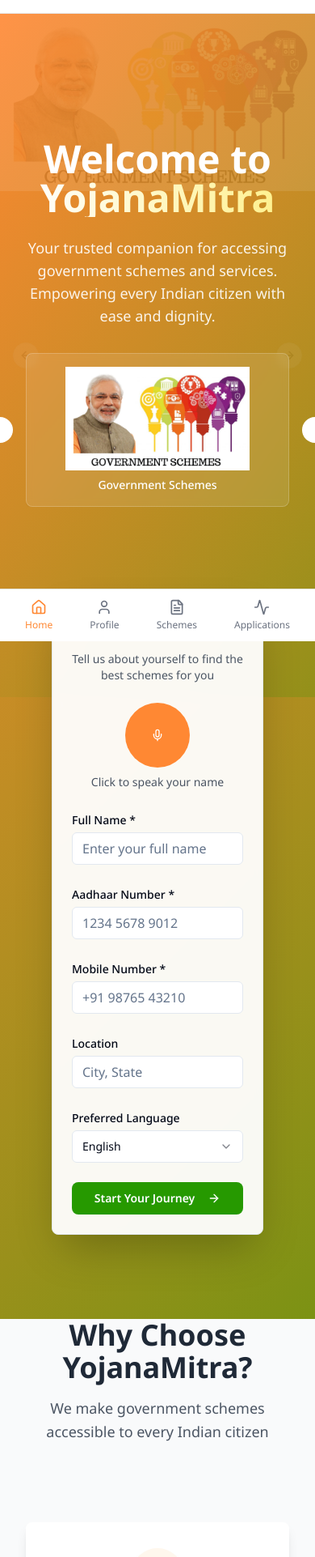
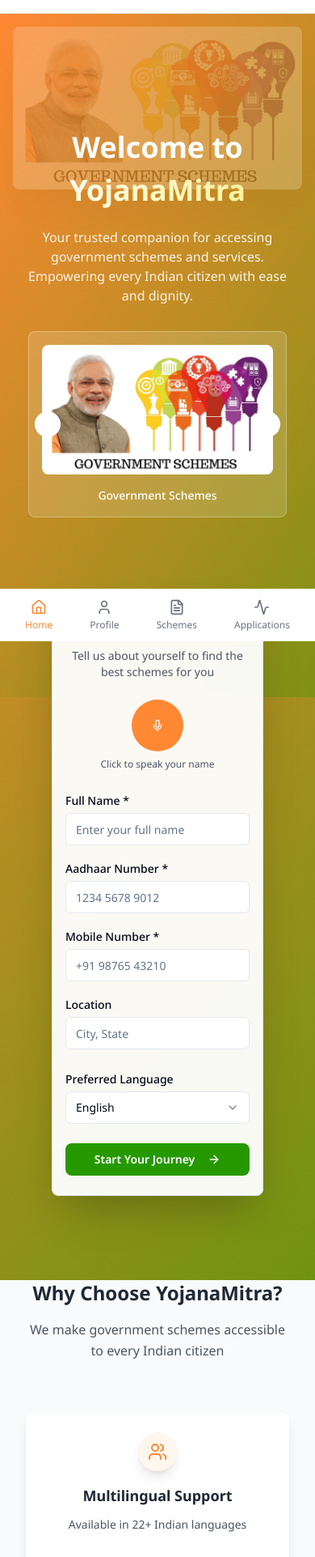
Before and after one commit to anmolsureka30/yojana-mitra-vista, a React (Vite) app: page / in a window 390 px wide. Shown: the part 52-1975 px from the top of the page at 81% size. Built offline with nearby package versions, Linux system fonts and the light colour scheme.

Commit message:
Enhance image display and responsiveness
Adjust image sizes to fit containers, improve visual appeal, and ensure mobile responsiveness.

```diff
--- a/src/pages/Index.tsx
+++ b/src/pages/Index.tsx
@@ -152,28 +152,26 @@ const Index = () => {
 
   return (
     <div className="min-h-screen bg-gradient-india">
-      {/* Hero Section with Animated Carousel */}
+      {/* Hero Section with Enhanced Animated Carousel */}
       <div className="relative pt-20 pb-32 flex content-center items-center justify-center min-h-screen overflow-hidden">
-        <div className="absolute top-0 w-full h-full bg-gradient-to-br from-saffron/20 to-indian-green/20"></div>
+        <div className="absolute top-0 w-full h-full bg-gradient-to-br from-saffron/30 to-indian-green/30"></div>
 
-        {/* Animated Background Carousel */}
-        <div className="absolute inset-0 opacity-10">
-          <Carousel className="w-full h-full" opts={{ loop: true, duration: 60 }}>
+        {/* Enhanced Background Carousel */}
+        <div className="absolute inset-0 opacity-20">
+          <Carousel className="w-full h-full" opts={{ loop: true, duration: 80 }}>
             <CarouselContent className="h-full">
               {schemeImages.map((image, index) => (
                 <CarouselItem key={index} className="h-full">
-                  <div className="relative h-full w-full flex items-center justify-center">
+                  <div className="relative h-full w-full flex items-center justify-center p-4">
                     <img
                       src={image.src}
                       alt={image.alt}
-                      className="max-w-full max-h-full object-contain animate-fade-in"
+                      className="w-full h-full object-cover rounded-lg animate-fade-in shadow-2xl"
                     />
                   </div>
                 </CarouselItem>
               ))}
             </CarouselContent>
-            <CarouselPrevious className="left-4 opacity-50 hover:opacity-100" />
-            <CarouselNext className="right-4 opacity-50 hover:opacity-100" />
           </Carousel>
         </div>
 
@@ -181,38 +179,40 @@ const Index = () => {
           <div className="items-center flex flex-wrap">
             <div className="w-full lg:w-6/12 px-4 ml-auto mr-auto text-center">
               <div className="fade-in-up">
-                <h1 className="text-white font-bold text-5xl md:text-6xl mb-6">
+                <h1 className="text-white font-bold text-4xl md:text-5xl lg:text-6xl mb-6 leading-tight">
                   Welcome to
-                  <span className="block text-transparent bg-clip-text bg-gradient-to-r from-white to-yellow-200">
+                  <span className="block text-transparent bg-clip-text bg-gradient-to-r from-white to-yellow-200 mt-2">
                     YojanaMitra
                   </span>
                 </h1>
-                <p className="mt-4 text-lg text-white/90 mb-8">
+                <p className="mt-4 text-base md:text-lg text-white/90 mb-8 max-w-2xl mx-auto">
                   Your trusted companion for accessing government schemes and services.
                   Empowering every Indian citizen with ease and dignity.
                 </p>
 
-                {/* Featured Schemes Carousel */}
+                {/* Enhanced Featured Schemes Carousel */}
                 <div className="mt-8 mb-8">
-                  <Carousel className="w-full max-w-md mx-auto" opts={{ loop: true }}>
+                  <Carousel className="w-full max-w-xs sm:max-w-md lg:max-w-lg mx-auto" opts={{ loop: true }}>
                     <CarouselContent>
                       {schemeImages.map((image, index) => (
                         <CarouselItem key={index}>
-                          <Card className="bg-white/10 backdrop-blur-sm border-white/20">
-                            <CardContent className="p-4">
-                              <img
-                                src={image.src}
-                                alt={image.alt}
-                                className="w-full h-32 object-contain rounded-lg mb-2"
-                              />
-                              <p className="text-white text-sm font-medium">{image.title}</p>
+                          <Card className="bg-white/15 backdrop-blur-md border-white/30 shadow-xl">
+                            <CardContent className="p-4 sm:p-6">
+                              <div className="aspect-video w-full mb-4 overflow-hidden rounded-lg">
+                                <img
+                                  src={image.src}
+                                  alt={image.alt}
+                                  className="w-full h-full object-cover hover:scale-105 transition-transform duration-300"
+                                />
+                              </div>
+                              <p className="text-white text-sm sm:text-base font-medium text-center">{image.title}</p>
                             </CardContent>
                           </Card>
                         </CarouselItem>
                       ))}
                     </CarouselContent>
-                    <CarouselPrevious className="text-white border-white/30 hover:bg-white/20" />
-                    <CarouselNext className="text-white border-white/30 hover:bg-white/20" />
+                    <CarouselPrevious className="text-white border-white/40 hover:bg-white/20 left-2 sm:left-4" />
+                    <CarouselNext className="text-white border-white/40 hover:bg-white/20 right-2 sm:right-4" />
                   </Carousel>
                 </div>
               </div>
@@ -227,98 +227,98 @@ const Index = () => {
           <div className="flex flex-wrap justify-center">
             <div className="w-full lg:w-8/12 px-4">
               <Card className="relative flex flex-col min-w-0 break-words w-full mb-6 shadow-2xl rounded-lg bg-white/95 backdrop-blur-sm slide-in-right">
-                <CardHeader className="text-center">
-                  <CardTitle className="text-2xl font-bold text-gray-800 mb-2">
+                <CardHeader className="text-center px-4 sm:px-6">
+                  <CardTitle className="text-xl sm:text-2xl font-bold text-gray-800 mb-2">
                     Let's Get Started
                   </CardTitle>
-                  <CardDescription className="text-gray-600">
+                  <CardDescription className="text-gray-600 text-sm sm:text-base">
                     Tell us about yourself to find the best schemes for you
                   </CardDescription>
                 </CardHeader>
 
-                <CardContent>
+                <CardContent className="px-4 sm:px-6">
                   <form onSubmit={handleSubmit} className="space-y-6">
                     {/* Voice Input Section */}
                     <div className="text-center mb-6">
                       <Button
                         type="button"
                         onClick={isListening ? stopVoiceInput : startVoiceInput}
-                        className={`w-20 h-20 rounded-full ${
+                        className={`w-16 h-16 sm:w-20 sm:h-20 rounded-full ${
                           isListening
                             ? 'bg-red-500 hover:bg-red-600 animate-pulse'
                             : 'bg-saffron hover:bg-saffron/90 pulse-mic'
                         } transition-all duration-300`}
                       >
                         {isListening ? (
-                          <MicOff className="h-8 w-8 text-white" />
+                          <MicOff className="h-6 w-6 sm:h-8 sm:w-8 text-white" />
                         ) : (
-                          <Mic className="h-8 w-8 text-white" />
+                          <Mic className="h-6 w-6 sm:h-8 sm:w-8 text-white" />
                         )}
                       </Button>
-                      <p className="text-sm text-gray-600 mt-2">
+                      <p className="text-xs sm:text-sm text-gray-600 mt-2">
                         {isListening ? "Listening... Click to stop" : "Click to speak your name"}
                       </p>
                     </div>
 
                     {/* Form Fields */}
-                    <div className="grid grid-cols-1 md:grid-cols-2 gap-6">
+                    <div className="grid grid-cols-1 md:grid-cols-2 gap-4 sm:gap-6">
                       <div>
-                        <Label htmlFor="name">Full Name *</Label>
+                        <Label htmlFor="name" className="text-sm sm:text-base">Full Name *</Label>
                         <Input
                           id="name"
                           type="text"
                           placeholder="Enter your full name"
                           value={formData.name}
                           onChange={(e) => setFormData(prev => ({ ...prev, name: e.target.value }))}
-                          className="mt-1"
+                          className="mt-1 text-sm sm:text-base"
                           required
                         />
                       </div>
 
                       <div>
-                        <Label htmlFor="aadhaar">Aadhaar Number *</Label>
+                        <Label htmlFor="aadhaar" className="text-sm sm:text-base">Aadhaar Number *</Label>
                         <Input
                           id="aadhaar"
                           type="text"
                           placeholder="1234 5678 9012"
                           value={formData.aadhaar}
                           onChange={(e) => setFormData(prev => ({ ...prev, aadhaar: e.target.value }))}
-                          className="mt-1"
+                          className="mt-1 text-sm sm:text-base"
                           maxLength={12}
                           required
                         />
                       </div>
 
                       <div>
-                        <Label htmlFor="phone">Mobile Number *</Label>
+                        <Label htmlFor="phone" className="text-sm sm:text-base">Mobile Number *</Label>
                         <Input
                           id="phone"
                           type="tel"
                           placeholder="+91 98765 43210"
                           value={formData.phone}
                           onChange={(e) => setFormData(prev => ({ ...prev, phone: e.target.value }))}
-                          className="mt-1"
+                          className="mt-1 text-sm sm:text-base"
                           required
                         />
                       </div>
 
                       <div>
-                        <Label htmlFor="location">Location</Label>
+                        <Label htmlFor="location" className="text-sm sm:text-base">Location</Label>
                         <Input
                           id="location"
                           type="text"
                           placeholder="City, State"
                           value={formData.location}
                           onChange={(e) => setFormData(prev => ({ ...prev, location: e.target.value }))}
-                          className="mt-1"
+                          className="mt-1 text-sm sm:text-base"
                         />
                       </div>
                     </div>
 
                     <div>
-                      <Label htmlFor="language">Preferred Language</Label>
+                      <Label htmlFor="language" className="text-sm sm:text-base">Preferred Language</Label>
                       <Select value={formData.language} onValueChange={(value) => setFormData(prev => ({ ...prev, language: value }))}>
-                        <SelectTrigger className="mt-1">
+                        <SelectTrigger className="mt-1 text-sm sm:text-base">
                           <SelectValue placeholder="Select language" />
                         </SelectTrigger>
                         <SelectContent>
@@ -333,10 +333,10 @@ const Index = () => {
 
                     <Button
                       type="submit"
-                      className="w-full bg-indian-green hover:bg-indian-green/90 text-white font-semibold py-3 px-6 rounded-lg transition-all duration-300 hover:scale-[1.02] hover:shadow-lg"
+                      className="w-full bg-indian-green hover:bg-indian-green/90 text-white font-semibold py-3 px-6 rounded-lg transition-all duration-300 hover:scale-[1.02] hover:shadow-lg text-sm sm:text-base"
                     >
                       Start Your Journey
-                      <ArrowRight className="ml-2 h-5 w-5" />
+                      <ArrowRight className="ml-2 h-4 w-4 sm:h-5 sm:w-5" />
                     </Button>
                   </form>
                 </CardContent>
@@ -349,12 +349,12 @@ const Index = () => {
       {/* Features Section */}
       <div className="pb-20 bg-gray-50">
         <div className="container mx-auto px-4">
-          <div className="flex flex-wrap justify-center text-center mb-24">
+          <div className="flex flex-wrap justify-center text-center mb-16 sm:mb-24">
             <div className="w-full lg:w-6/12 px-4">
-              <h2 className="text-4xl font-bold text-gray-800 mb-4">
+              <h2 className="text-2xl sm:text-3xl lg:text-4xl font-bold text-gray-800 mb-4">
                 Why Choose YojanaMitra?
               </h2>
-              <p className="text-lg leading-relaxed text-gray-600">
+              <p className="text-base sm:text-lg leading-relaxed text-gray-600">
                 We make government schemes accessible to every Indian citizen
               </p>
             </div>
@@ -362,16 +362,16 @@ const Index = () => {
 
           <div className="flex flex-wrap">
             {features.map((feature, index) => (
-              <div key={index} className="w-full md:w-4/12 px-4 text-center mb-12">
+              <div key={index} className="w-full md:w-4/12 px-4 text-center mb-8 sm:mb-12">
                 <div className="fade-in-up" style={{ animationDelay: `${index * 0.1}s` }}>
-                  <div className="bg-white rounded-lg shadow-lg p-8 hover:shadow-xl transition-shadow duration-300">
-                    <div className="text-saffron p-3 text-center inline-flex items-center justify-center w-16 h-16 mb-6 shadow-lg rounded-full bg-orange-50">
-                      <feature.icon className="w-8 h-8" />
+                  <div className="bg-white rounded-lg shadow-lg p-6 sm:p-8 hover:shadow-xl transition-shadow duration-300">
+                    <div className="text-saffron p-3 text-center inline-flex items-center justify-center w-12 h-12 sm:w-16 sm:h-16 mb-4 sm:mb-6 shadow-lg rounded-full bg-orange-50">
+                      <feature.icon className="w-6 h-6 sm:w-8 sm:h-8" />
                     </div>
-                    <h6 className="text-xl font-bold text-gray-800 mb-3">
+                    <h6 className="text-lg sm:text-xl font-bold text-gray-800 mb-3">
                       {feature.title}
                     </h6>
-                    <p className="mb-4 text-gray-600">
+                    <p className="mb-4 text-gray-600 text-sm sm:text-base">
                       {feature.description}
                     </p>
                   </div>
```
